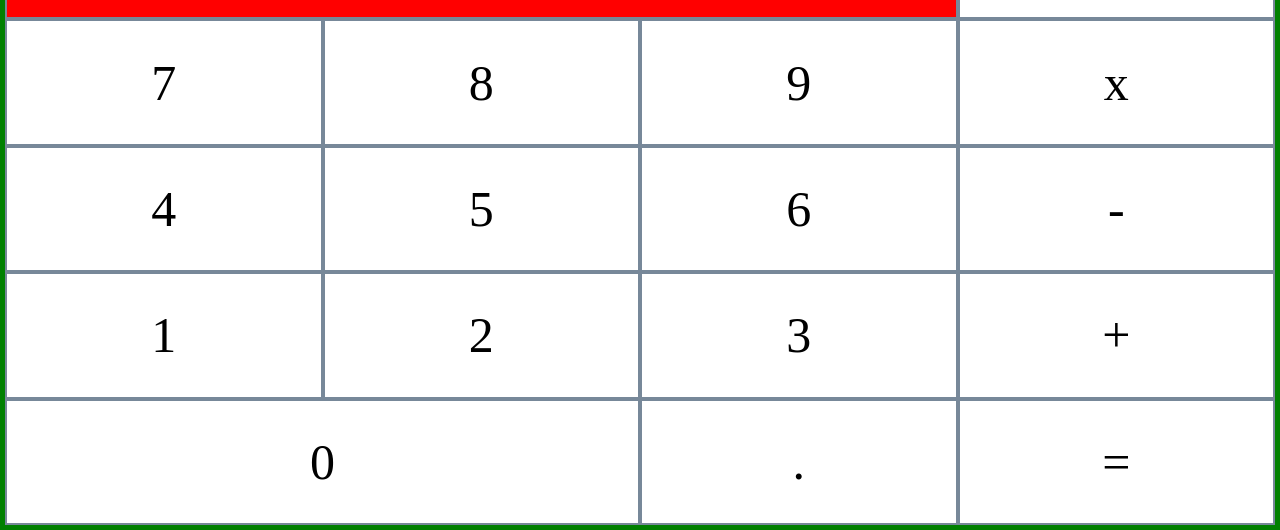
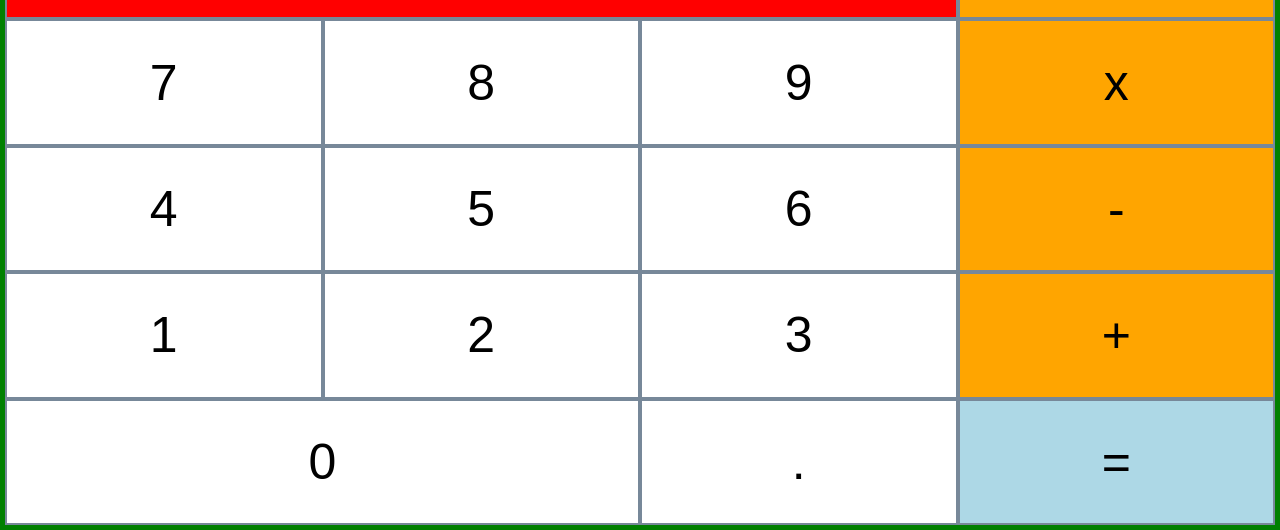
Before and after one commit to djalexkidd/calc-js, a plain HTML site: page index.html in a window 1280 px wide. Shown: the part 270-800 px from the top of the page. Drawn offline with Linux system fonts and the light colour scheme.

Commit message:
Ajout de couleurs

```diff
--- a/style.css
+++ b/style.css
@@ -32,6 +32,7 @@
     grid-template-columns: repeat(4, 1fr);
     grid-template-rows: repeat(5, 1fr);
     font-size: 50px;
+    font-family: Arial, Helvetica, sans-serif;
 }
 
 .touches > * {
@@ -39,6 +40,10 @@
     display: flex;
     justify-content: center;
     align-items: center;
+}
+
+.operator {
+    background-color: orange;
 }
 
 div[data-key = AC] {
@@ -50,9 +55,13 @@ div[data-key = '0'] {
     grid-column: 1/3;
 }
 
+div[data-key = '='] {
+    background-color: lightblue;
+}
+
 input {
     font-size: 100px;
-    font-family: "display";
+    font-family: "display", sans-serif;
     text-align: end;
     border: 0;
     width: 100%;
```
